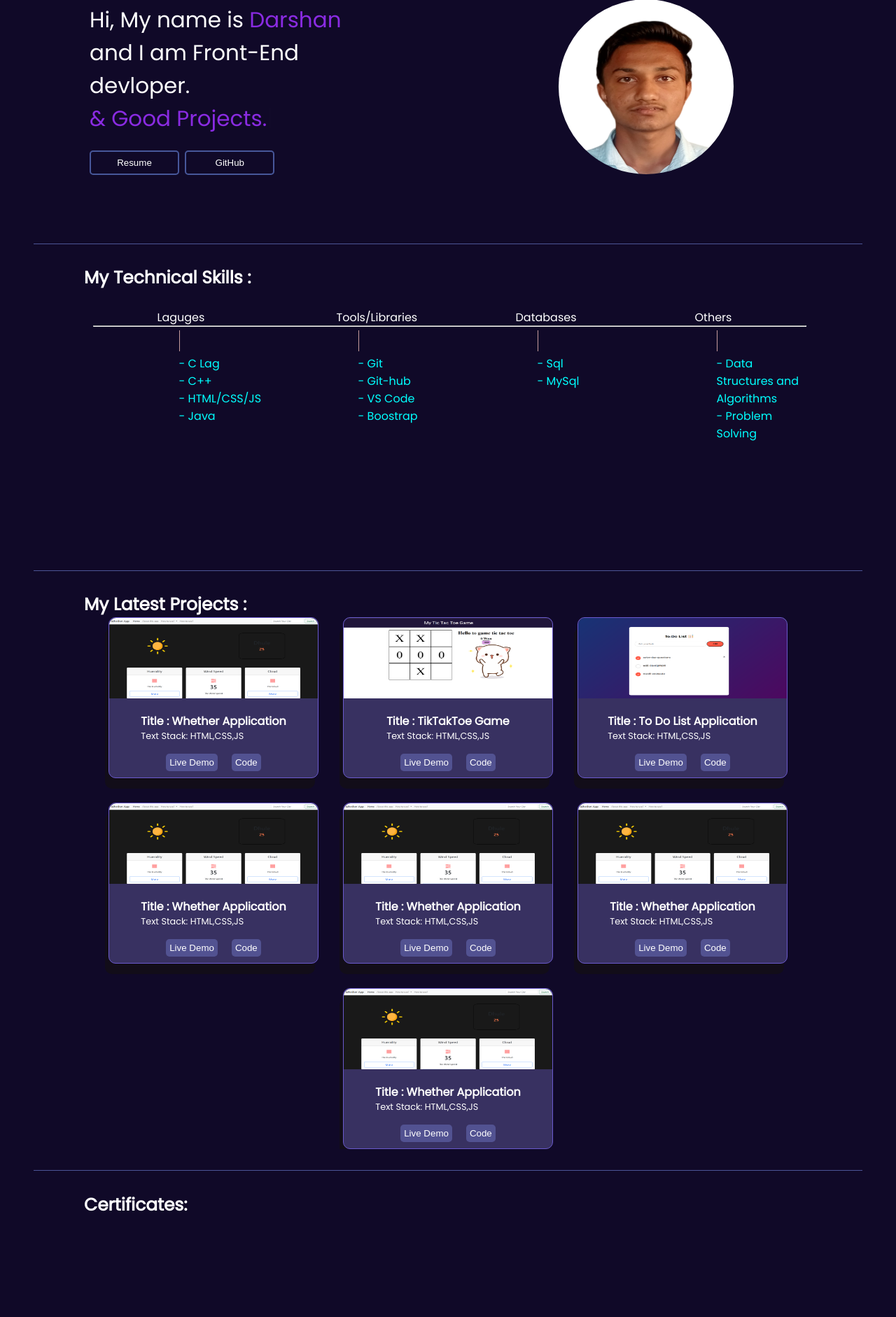
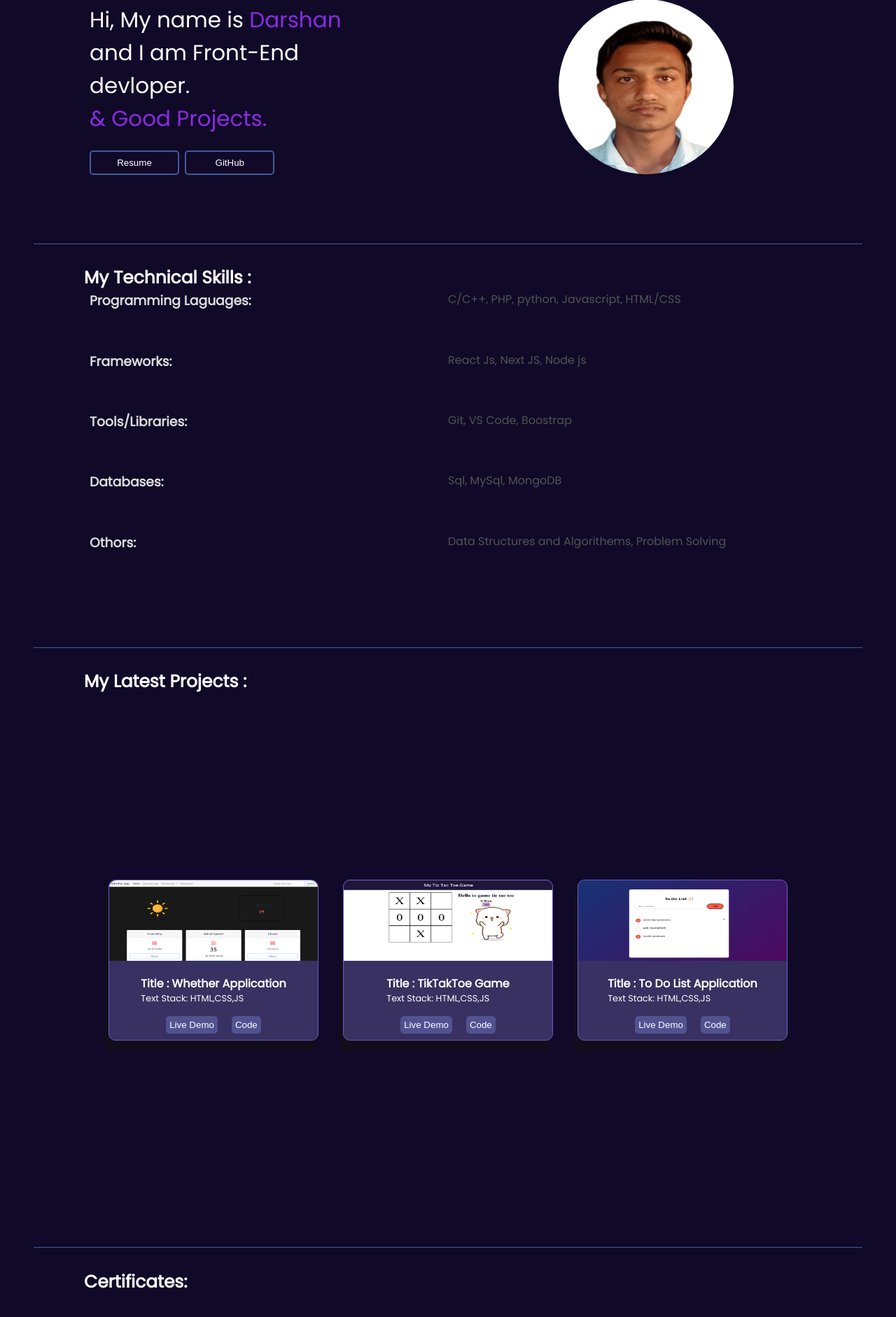
Before and after one commit to Darshndesale/MERN, a PHP site: page /js_projects/My_PortFolio/index.html in a window 1280 px wide. Shown: the part 173-2055 px from the top of the page at 70% size. Run offline with PHP 8.4, Linux system fonts and the light colour scheme.

Commit message:
completing 2 sections to improve

```diff
--- a/js_projects/My_PortFolio/index.html
+++ b/js_projects/My_PortFolio/index.html
@@ -64,48 +64,35 @@
         <h1 id="Skills">My Technical Skills :</h1>
         <div class="contianer2">
           <section class="secondsection">
-            <hr id="line2" />
-            <div class="box">
-              <div class="verticle">
-                <span class="skiles-title"> Laguges </span>
-                <div class="actual-skiles">
-                  <ul>
-                    <li>- C Lag</li>
-                    <li>- C++</li>
-                    <li>- HTML/CSS/JS</li>
-                    <li>- Java</li>
-                  </ul>
-                </div>
+            <div class="row1 row_style">
+              <div class="col1 col_style1">
+                <h3>Programming Laguages:</h3>
               </div>
-              <div class="verticle">
-                <span class="skiles-title"> Tools/Libraries </span>
-                <div class="actual-skiles">
-                  <ul>
-                    <li>- Git</li>
-                    <li>- Git-hub</li>
-                    <li>- VS Code</li>
-                    <li>- Boostrap</li>
-                  </ul>
-                </div>
+              <div class="col2 col_style2">C/C++, PHP, python, Javascript, HTML/CSS</div>
+            </div>
+            <div class="row2 row_style">
+              <div class="col1 col_style1">
+                <h3>Frameworks:</h3>
               </div>
-              <div class="verticle">
-                <span class="skiles-title"> Databases </span>
-                <div class="actual-skiles">
-                  <ul>
-                    <li>- Sql</li>
-                    <li>- MySql</li>
-                  </ul>
-                </div>
+              <div class="col2 col_style2">React Js, Next JS, Node js</div>
+            </div>
+            <div class="row3 row_style">
+              <div class="col1 col_style1">
+                <h3>Tools/Libraries:</h3>
               </div>
-              <div class="verticle">
-                <span class="skiles-title"> Others </span>
-                <div class="actual-skiles">
-                  <ul>
-                    <li>- Data Structures and Algorithms</li>
-                    <li>- Problem Solving</li>
-                  </ul>
-                </div>
+              <div class="col2 col_style2">Git, VS Code, Boostrap</div>
+            </div>
+            <div class="row3 row_style">
+              <div class="col1 col_style1">
+                <h3>Databases:</h3>
               </div>
+              <div class="col2 col_style2">Sql, MySql, MongoDB</div>
+            </div>
+            <div class="row3 row_style">
+              <div class="col1 col_style1">
+                <h3>Othors:</h3>
+              </div>
+              <div class="col2 col_style2">Data Structures and Algorithems, Problem Solving</div>
             </div>
           </section>
         </div>
@@ -140,50 +127,6 @@
               <img src="todo.png" alt="demo img" />
               <div class="info">
                 <h4>Title : To Do List Application</h4>
-                <p>Text Stack: HTML,CSS,JS</p>
-              </div>
-              <div class="btn-code">
-                <button class="live">Live Demo</button>
-                <button class="code">Code</button>
-              </div>
-            </div>
-            <div class="card">
-              <img src="whether.png" alt="demo img" />
-              <div class="info">
-                <h4>Title : Whether Application</h4>
-                <p>Text Stack: HTML,CSS,JS</p>
-              </div>
-              <div class="btn-code">
-                <button class="live">Live Demo</button>
-                <button class="code">Code</button>
-              </div>
-            </div>
-            <div class="card">
-              <img src="whether.png" alt="demo img" />
-              <div class="info">
-                <h4>Title : Whether Application</h4>
-                <p>Text Stack: HTML,CSS,JS</p>
-              </div>
-              <div class="btn-code">
-                <button class="live">Live Demo</button>
-                <button class="code">Code</button>
-              </div>
-            </div>
-            <div class="card">
-              <img src="whether.png" alt="demo img" />
-              <div class="info">
-                <h4>Title : Whether Application</h4>
-                <p>Text Stack: HTML,CSS,JS</p>
-              </div>
-              <div class="btn-code">
-                <button class="live">Live Demo</button>
-                <button class="code">Code</button>
-              </div>
-            </div>
-            <div class="card">
-              <img src="whether.png" alt="demo img" />
-              <div class="info">
-                <h4>Title : Whether Application</h4>
                 <p>Text Stack: HTML,CSS,JS</p>
               </div>
               <div class="btn-code">
--- a/js_projects/My_PortFolio/style.css
+++ b/js_projects/My_PortFolio/style.css
@@ -92,9 +92,40 @@
 
   /* design second section; */
   .secondsection {
+    /* background-color: white; */
     max-width: 80vw;
-    height: 40vh;
+    height: 60vh;
     margin: auto;
+    display: flex;
+    flex-direction: column;
+  }
+
+  .row_style{
+    display: flex;
+    justify-content: space-around;
+    width: 100%;
+    height: 18%;
+    /* background: #1d8dd7; */
+  }
+  .col_style1{
+    color: rgb(220, 220, 220);
+    width: 50%;
+  }
+  .col_style2{
+      width: 50%;
+      color: #555353;
+  }
+
+
+
+  .first_col {
+    background-color: red;
+    width: 50%;
+  }
+
+  .second_col{
+    background: #000;
+    width: 50%;
   }
 
   #line2 {
```
